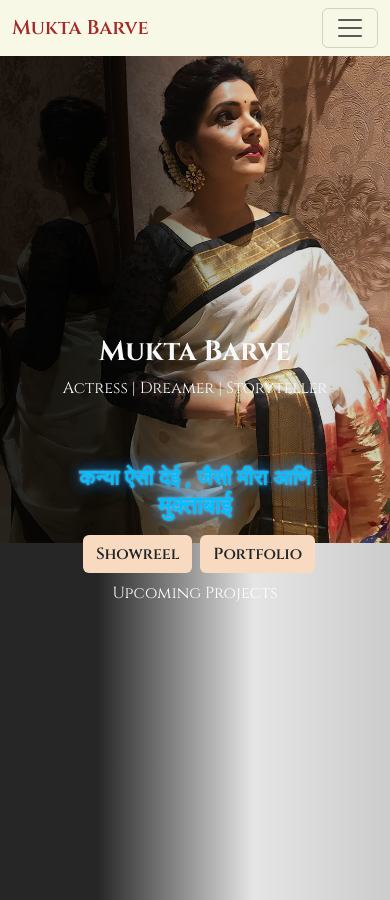
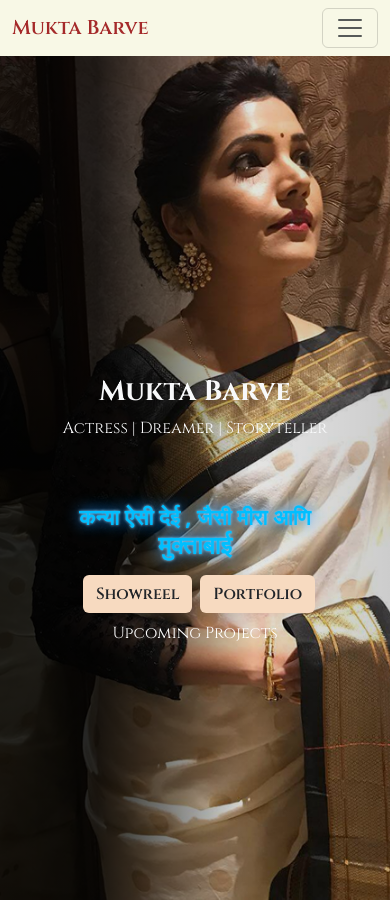
Before and after one commit to maiswati/Ani-Mukta-Barve, a React (Vite) app: page / in a window 390 px wide. Built offline with nearby package versions, Linux system fonts and the light colour scheme.

Commit message:
Added new

```diff
--- a/src/components/Home.jsx
+++ b/src/components/Home.jsx
@@ -10,10 +10,9 @@ const Home = () => {
       className="hero-section d-flex align-items-center justify-content-center text-center text-light"
       style={{
         backgroundImage: `url(${mukta2})`,
-        backgroundSize: "100%",
-        objectFit: "cover",
+        backgroundSize: "cover",
         backgroundPosition: "center top",
-        height: "100vh",
+        minHeight: "100vh",
         backgroundRepeat: "no-repeat",
         position: "relative",
       }}
--- a/src/index.css
+++ b/src/index.css
@@ -119,3 +119,9 @@
     gap: 40px;
   }
 }
+@media (max-width: 768px) {
+  .hero-section {
+    background-position: center top;
+    padding-top: 80px;
+  }
+}
```
